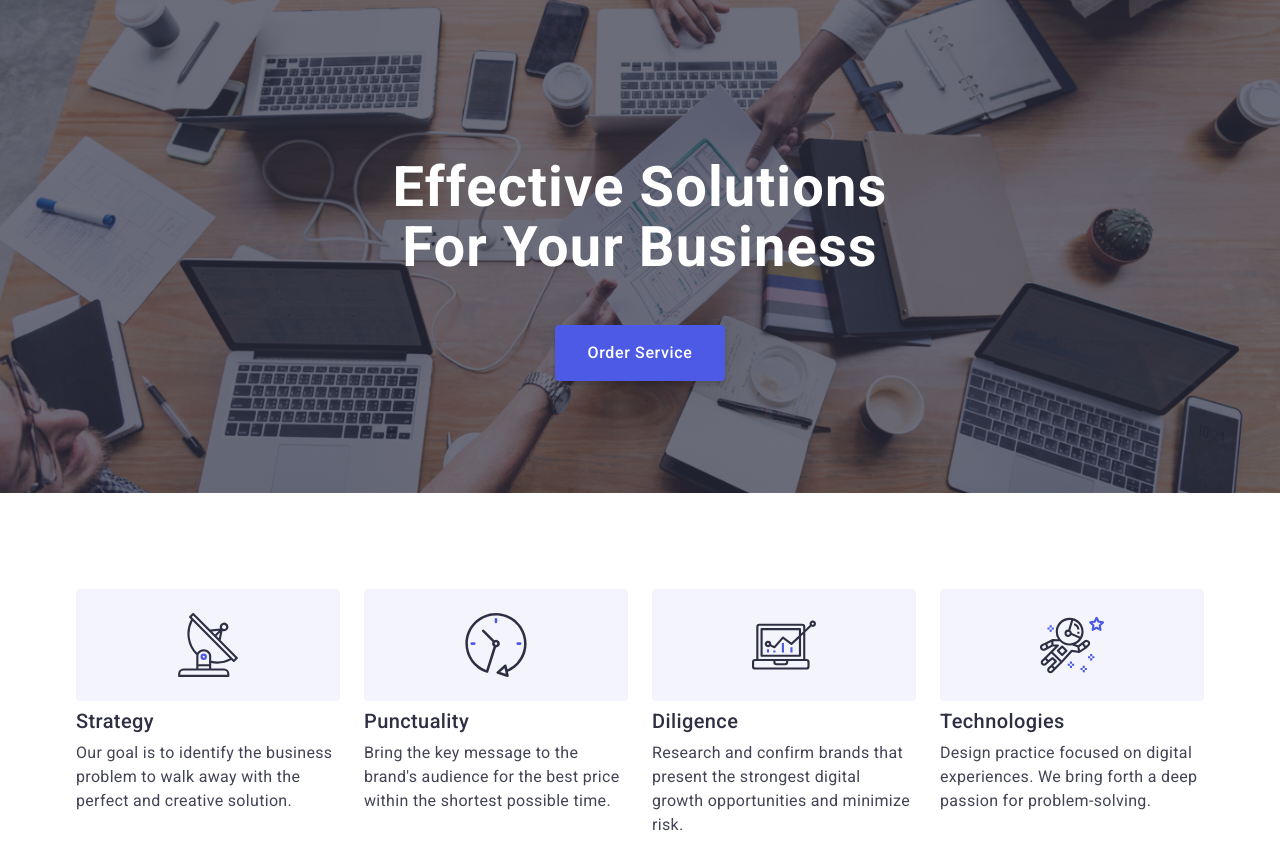
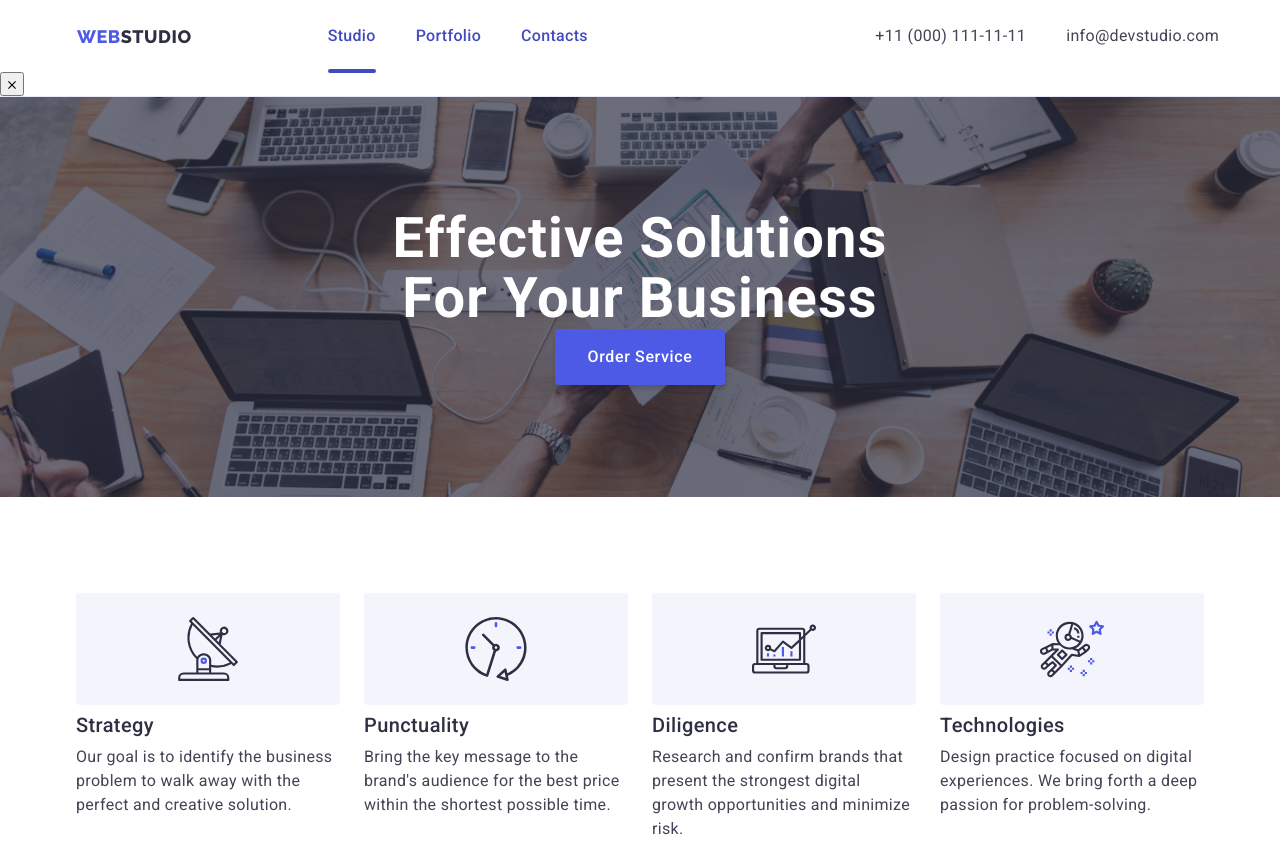
Before and after one commit to AlonaPavlenk/goit-markup-hw-07, a plain HTML site: page index.html in a window 1280 px wide. Shown: the top 844 px of the page. Drawn offline with nearby package versions, Linux system fonts and the light colour scheme.

Commit message:
mob-menu

```diff
--- a/css/media.css
+++ b/css/media.css
@@ -10,21 +10,11 @@
   }
 
   .hero-title {
-    width: 320px;
-    height: 80px;
     margin-left: auto;
     margin-right: auto;
   }
 
   /* services */
-
-  .services>.container {
-    min-width: 294px;
-  }
-
-  .services-container {
-    display: none;
-  }
 
   /* strategy */
 
@@ -47,6 +37,66 @@
   .container {
     max-width: 767px;
   }
+
+  /* heder-navigation */
+
+  /* .container-nav {
+    padding: 0 16px;
+  } */
+
+  .header-logo {
+    margin-right: 120px;
+    margin-left: 0;
+  }
+
+  .header-list {
+    display: flex;
+    gap: 40px;
+  }
+
+  .header-link {
+    font-weight: 500;
+    font-size: 16px;
+    line-height: 1.5;
+    letter-spacing: 0.02em;
+    color: var(--brand-color);
+    display: block;
+    position: relative;
+    transition: color 250ms cubic-bezier(0.4, 0, 0.2, 1);
+    color: #404bbf;
+    padding: 24px 0;
+  }
+
+  .header-adress {
+    font-style: normal;
+    /* margin-left: auto; */
+  }
+
+  .header-adress-list {
+    list-style: none;
+    display: flex;
+    gap: 12px;
+    flex-direction: column;
+    margin-left:auto ;
+  }
+
+  .header-adress-link {
+    font-size: 16px;
+    line-height: 1.5;
+    letter-spacing: 0.02em;
+    color: #434455;
+    transition: color 250ms cubic-bezier(0.4, 0, 0.2, 1);
+  }
+
+  .header-adress-link:hover,
+  .header-adress-link:focus {
+    color: #404bbf;
+  }
+
+  .menu-open-btn {
+    display: none;
+  }
+
   /* hero */
 
   .hero > .container {
@@ -58,13 +108,17 @@
     line-height: 60px;
     width: 496px;
     height: 120px;
+    margin-left: 16px;
+    margin-right: 16px;
+    text-align: center;
+    align-items: center;
     margin-left: auto;
     margin-right: auto;
   }
 
   /* services */
 
-  .services>.container {
+  .services > .container {
     min-width: 764px;
   }
 
@@ -130,6 +184,51 @@
     max-width: 1158px;
   }
 
+  /* heder-navigation */
+
+  .header-list {
+    display: flex;
+    gap: 40px;
+  }
+
+  .header-link {
+    font-weight: 500;
+    font-size: 16px;
+    line-height: 1.5;
+    letter-spacing: 0.02em;
+    color: var(--brand-color);
+    display: block;
+    position: relative;
+    transition: color 250ms cubic-bezier(0.4, 0, 0.2, 1);
+    color: #404bbf;
+    padding: 24px 0;
+  }
+
+  .header-adress-list {
+    list-style: none;
+    display: flex;
+    gap: 40px;
+    flex-direction: row-reverse;
+  }
+
+  .header-adress-link {
+    font-size: 16px;
+    line-height: 1.5;
+    letter-spacing: 0.02em;
+    color: #434455;
+    transition: color 250ms cubic-bezier(0.4, 0, 0.2, 1);
+    }
+
+
+  .header-adress-link:hover,
+  .header-adress-link:focus {
+    color: #404bbf;
+  }
+
+  .menu-open-btn {
+    display: none;
+  }
+
   /* hero */
 
   .hero > .container {
@@ -139,18 +238,20 @@
   .hero-title {
     font-size: 56px;
     line-height: 1.07;
+    align-items: center;
+    margin-left: auto;
+    margin-right:auto ;
   }
 
   /* services */
 
-  .services>.container {
+  .services > .container {
     min-width: 1158px;
   }
 
-.services {
-  display: flex;
-}
-
+  .img-icon {
+    display: none;
+  }
 
   /* strategy */
   .strategy > .container {
--- a/css/style.css
+++ b/css/style.css
@@ -13,6 +13,15 @@ body {
   color: #434455;
 }
 
+.container {
+  max-width: 426px;
+  padding-left: 15px;
+  padding-right: 15px;
+  margin-left: auto;
+  margin-right: auto;
+}
+
+
 /* navigation */
 
 .header {
@@ -24,14 +33,7 @@ body {
 .container-nav {
   display: flex;
   align-items: center;
-  padding: 24px 0;
-}
-
-.container {
-  /* width: 1158px; dobavit v dextop */
-  width: 100%;
-  margin: 0 auto;
-  padding: 0 15px;
+  padding: 0;
 }
 
 .header-logo {
@@ -42,7 +44,10 @@ body {
   letter-spacing: 0.03em;
   text-transform: uppercase;
   color: #4d5ae5;
-  margin-right: 76px;
+  /* margin-right: 76px; */
+  margin-left: auto;
+  padding: 24px 16px 22px;
+
 }
 
 .link {
@@ -62,16 +67,9 @@ body {
 .header-list {
   list-style: none;
 }
+
 .header-link {
-  font-weight: 500;
-  font-size: 16px;
-  line-height: 1.5;
-  letter-spacing: 0.02em;
-  color: var(--brand-color);
-  display: block;
-  position: relative;
-  transition: color 250ms cubic-bezier(0.4, 0, 0.2, 1);
-  color: #404bbf;
+  display: none;
 }
 
 .hdr-link::after {
@@ -103,13 +101,10 @@ body {
   max-width: 261px;
 }
 
-.header-list {
+ .header-list {
   display: flex;
   gap: 40px;
-}
-
-.header-link {
-  padding: 24px 0;
+  display: none;
 }
 
 .header-adress {
@@ -118,22 +113,21 @@ body {
 }
 
 .header-adress-list {
-  list-style: none;
-  display: flex;
-  gap: 40px;
+  display: none;
 }
 
-.header-adress-link {
-  font-size: 16px;
-  line-height: 1.5;
-  letter-spacing: 0.02em;
-  color: #434455;
-  transition: color 250ms cubic-bezier(0.4, 0, 0.2, 1);
-}
+.menu-open-btn {
+    position: absolute;
+    top: 16px;
+    right: 16px;
+    color: #fff;
+    border-color: transparent;
+    background-color: transparent;
+  }
 
-.header-adress-link:hover,
-.header-adress-link:focus {
-  color: #404bbf;
+
+.menu-icon-header {
+  stroke: #2e2f42;
 }
 
 /* interface */
@@ -215,6 +209,7 @@ body {
   margin-top: 0;
   margin-bottom: 0;
 }
+
 .interface-image {
   display: block;
   transition: box-shadow 250ms cubic-bezier(0.4, 0, 0.2, 1);
@@ -343,6 +338,7 @@ body {
 }
 
 /* subscribe */
+
 .subscribe-box {
   margin-left: 80px;
 }
@@ -688,6 +684,8 @@ body {
   letter-spacing: 0.02em;
   text-transform: capitalize;
   color: #ffffff;
+  margin-top: 0;
+  margin: auto;
 }
 
 .hero-button {
@@ -727,11 +725,6 @@ body {
   display: flex;
 }
 
-.services-images {
-  display: flex;
-  gap: 24px;
-}
-
 .list-container {
   /* width: calc((100% - 72px) / 4); */
   width: 100%;
@@ -742,6 +735,8 @@ body {
   flex-wrap: wrap;
   gap: 24px;
 }
+
+
 /*
 .strategy-title {
   font-family: "Roboto", sans-serif;
@@ -755,6 +750,8 @@ body {
   margin-left: auto;
   margin-right: auto;
 } */
+
+
 .strategy-title {
   font-family: "Roboto";
   font-style: normal;
@@ -805,12 +802,9 @@ color: #434455;
 
 /* services */
 
-/* .services-container {
-  display: flex;
-} */
-
  .services {
   padding-bottom: 120px;
+  display: none;
 }
 
  .services-title {
@@ -830,11 +824,17 @@ color: #434455;
   background-color: var(--brand-color);
 }
 
+.services-images {
+  display: flex;
+  gap: 24px;
+}
+
+
 /* team */
 
 .team {
   background-color: #f4f4fd;
-  padding: 96px 0;
+  padding: 96px 15px;
 }
 
 .team-list {
@@ -889,11 +889,10 @@ color: #434455;
   font-weight: 400;
   font-size: 16px;
   line-height: 1.5;
+  text-align: center;
   letter-spacing: 0.02em;
   color: #434455;
   margin-top: 0;
-  margin-bottom: 0;
-  text-align: center;
   margin-bottom: 8px;
 }
 
--- a/index.html
+++ b/index.html
@@ -22,7 +22,7 @@
 
     <!-- navigation -->
 
-    <!-- <header class="header page-heder">
+   <header class="header page-heder">
       <div class="container-nav container">
         <nav class="header-navigation">
           <a href="./index.html" class="header-logo link"
@@ -41,11 +41,11 @@
               <a href="" class="header-link link">Contacts</a>
             </li>
           </ul>
-        </nav> -->
+        </nav>
 
         <!-- contacts -->
 
-        <!-- <address class="header-adress list">
+        <address class="header-adress list">
           <ul class="header-adress-list list">
             <li>
               <a
@@ -61,8 +61,20 @@
             </li>
           </ul>
         </address>
+        <button type="button" class="menu-open-btn"><svg class="menu-icon-header" width="32" height="22"><use href="./images/icons.svg#icon-hamburger"></use></svg></button>
       </div>
-    </header> -->
+
+      <!-- mob-menu -->
+
+      <div class="mob-menu">
+        <button type="button" class="menu-close-btn">
+          <svg class="mob-menu-icon" width="8" height="8">
+            <use href="./images/icons.svg#icon-close-black">
+            </use>
+          </svg>
+        </button>
+      </div>
+    </header>
 
     <main>
       <!-- hero -->
@@ -281,7 +293,7 @@
                       rel="noopener noreferrer"
                       ><svg class="team-soc-icon" width="16" height="16">
                         <use href="./images/icons.svg#icon-facebook"></use></svg>
-</a>
+                      </a>
                   </li>
 
                   <li class="team-soc-item">
```
Also changed, not shown: images/icons.svg.
